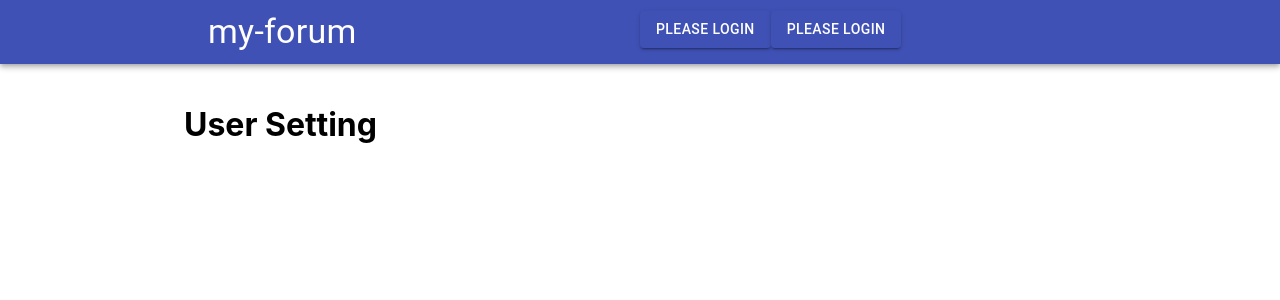
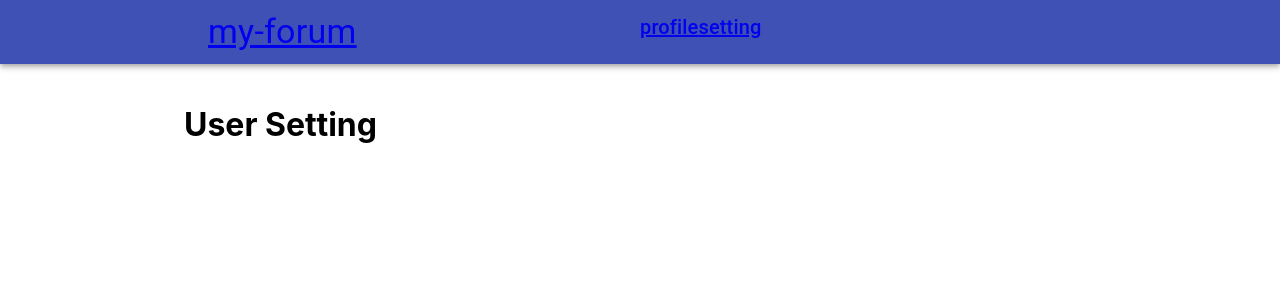
Before and after one commit to nsittee/my-forum, a React (Create React App) app in the folder react-front-end/: page /setting in a window 1280 px wide. Shown: the top 300 px of the page. Built offline with nearby package versions, Linux system fonts and the light colour scheme.

Commit message:
use Link from react-router-dom

```diff
--- a/react-front-end/src/components/MyForum/Body/Body.js
+++ b/react-front-end/src/components/MyForum/Body/Body.js
@@ -1,12 +1,11 @@
 import React from 'react';
 import { Grid } from '@material-ui/core';
-import NewThreadButton from '../../Threads/NewThreadButton';
 import Profile from './Profile';
 import UserSetting from './UserSetting';
 import { Route } from 'react-router-dom';
 import MainThread from './MainThread';
 
-const Body = (props) => {
+const Body = () => {
   return (
     <div>
       <br />
--- a/react-front-end/src/components/MyForum/Footer/Footer.js
+++ /dev/null
@@ -1,12 +0,0 @@
-import React from 'react';
-
-
-const Footer = (props) => {
-  return (
-    <footer>
-
-    </footer>
-  );
-}
-
-export default Footer;
--- a/react-front-end/src/components/MyForum/Header/Header.js
+++ b/react-front-end/src/components/MyForum/Header/Header.js
@@ -2,14 +2,10 @@ import React from 'react';
 import AppBar from '@material-ui/core/AppBar';
 import Toolbar from '@material-ui/core/Toolbar';
 import Typography from '@material-ui/core/Typography';
-import { Container, Grid, Button, Link } from '@material-ui/core'
+import { Container, Grid, Button } from '@material-ui/core'
+import { Link } from 'react-router-dom';
 
 const Header = (props) => {
-  let headerName = 'Please login';
-  if (props.currentUser != null) {
-    headerName = props.currentUser;
-  }
-
   return (
     <AppBar position="static">
       <Container maxWidth="md">
@@ -17,16 +13,18 @@ const Header = (props) => {
           <Grid container>
             <Grid item xs={6}>
               <Typography variant="h4" >
-                <Link color="inherit" href="/">my-forum</Link>
+                <Link to="/">my-forum</Link>
               </Typography>
             </Grid>
             <Grid item>
-              <Button variant="contained" color="primary">
-                <Link color="inherit" href="/profile">{headerName}</Link>
-              </Button>
-              <Button variant="contained" color="primary">
-                <Link color="inherit" href="/setting">{headerName}</Link>
-              </Button>
+              <Typography variant="h6" >
+                <Link to="profile">profile</Link>
+              </Typography>
+            </Grid>
+            <Grid item>
+              <Typography variant="h6" >
+                <Link to="/setting">setting</Link>
+              </Typography>
             </Grid>
           </Grid>
         </Toolbar>
--- a/react-front-end/src/components/MyForum/MyForum.js
+++ b/react-front-end/src/components/MyForum/MyForum.js
@@ -1,18 +1,12 @@
 import React, { Component } from 'react'
 import Header from './Header/Header'
 import Body from './Body/Body'
-import Footer from './Footer/Footer'
 import { Container, Button } from '@material-ui/core'
-import AuthContext from '../../context/auth-context'
-import ThreadDialog from '../Threads/ThreadDialog'
-import NewThreadDialog from '../Threads/NewThreadDialog'
-
 class MyForum extends Component {
   state = {}
 
   render() {
     return (
-
       <div>
         <Header currentUser={this.state.currentUser} />
         <Container maxWidth="md">
@@ -22,7 +16,6 @@ class MyForum extends Component {
             openCreateNewThread={this.openCreateNewThread}
             closeNewThreadModal={this.closeNewThreadModal}
           />
-          <Footer />
         </Container>
       </div>
     )
```
